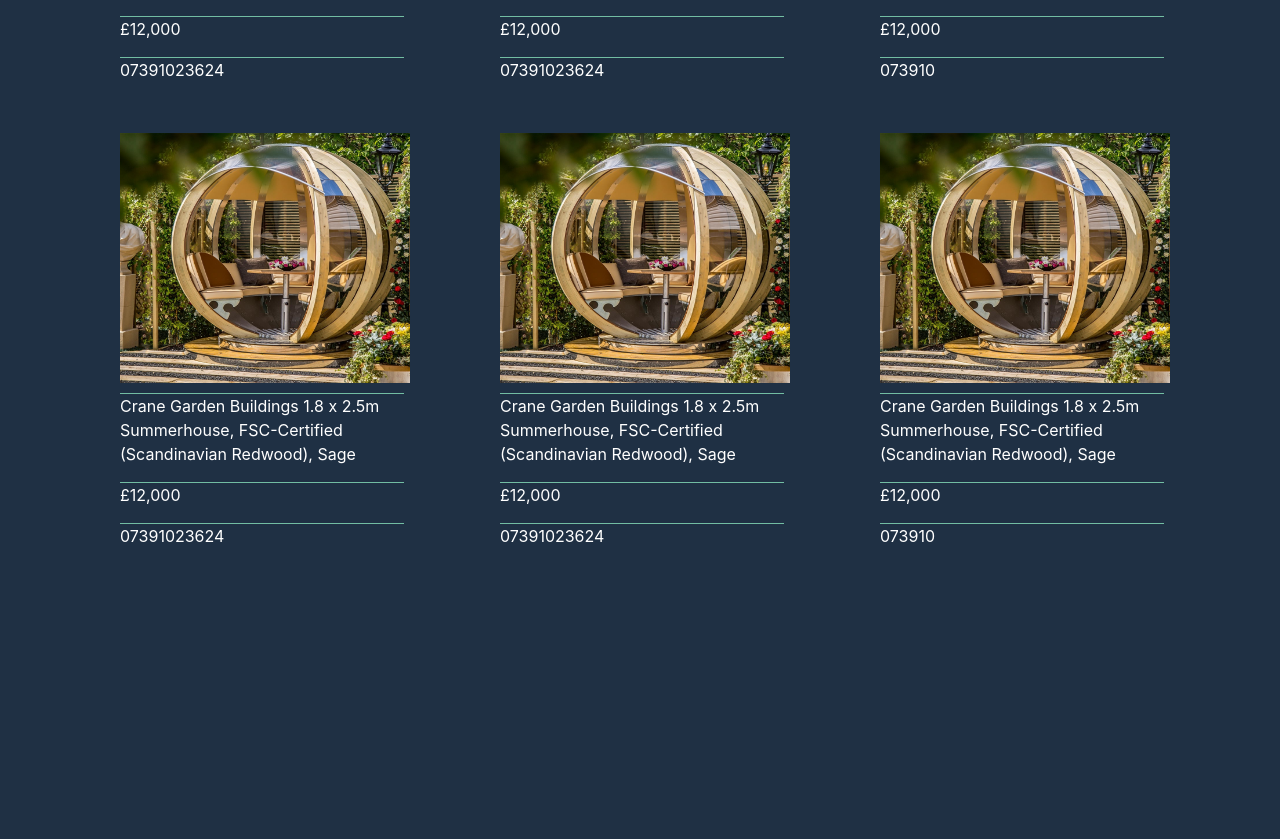
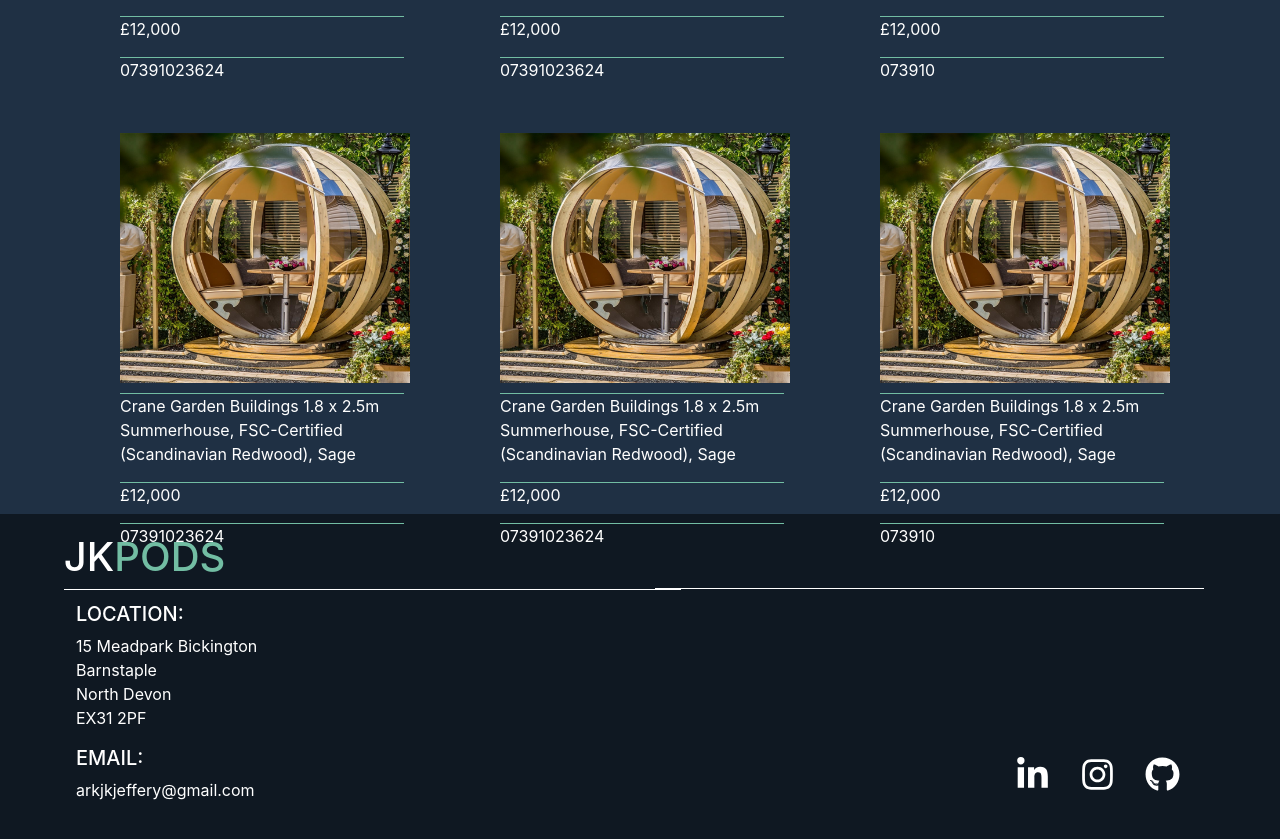
Before and after one commit to kellyjeffery1/jkpods, a React (Create React App) app: page /More in a window 1280 px wide. Shown: the part 981-1820 px from the top of the page. Before the commit the page ends 1545 px from the top, so only its background shows below. Built offline with nearby package versions, Linux system fonts and the light colour scheme.

Commit message:
heroku push

```diff
--- a/src/More.js
+++ b/src/More.js
@@ -2,6 +2,7 @@
 import MoreBanner from './components/MoreBanner';
 import SecondNavbar from './components/SecondNavbar';
 import Shop from './components/Shop';
+import Footer from './components/Footer';
 
 class More extends Component {
 	render() {
@@ -10,6 +11,7 @@
 				<SecondNavbar/>
 				<MoreBanner />
 				<Shop />
+				<Footer/>
 			</div>
 		);
 	}
--- a/src/assests/Shop.scss
+++ b/src/assests/Shop.scss
@@ -1,6 +1,7 @@
 .card-section{
     margin-top: 10%;
     margin-left: 10%;
+    margin-bottom: 10px;
 }
 .card-image{
    height: 250px;
```
Also changed, not shown: package.json (+7 -5 lines).
